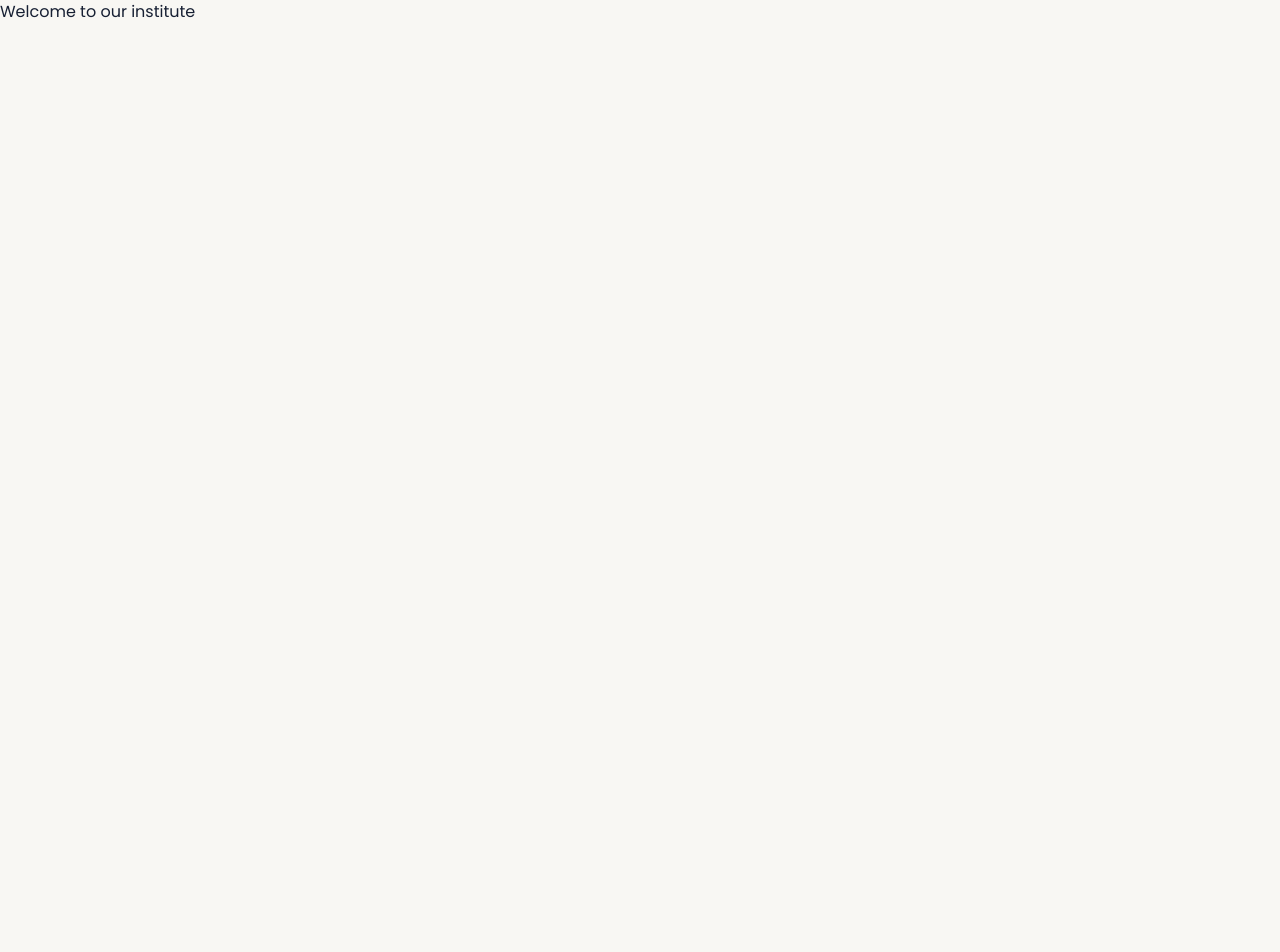
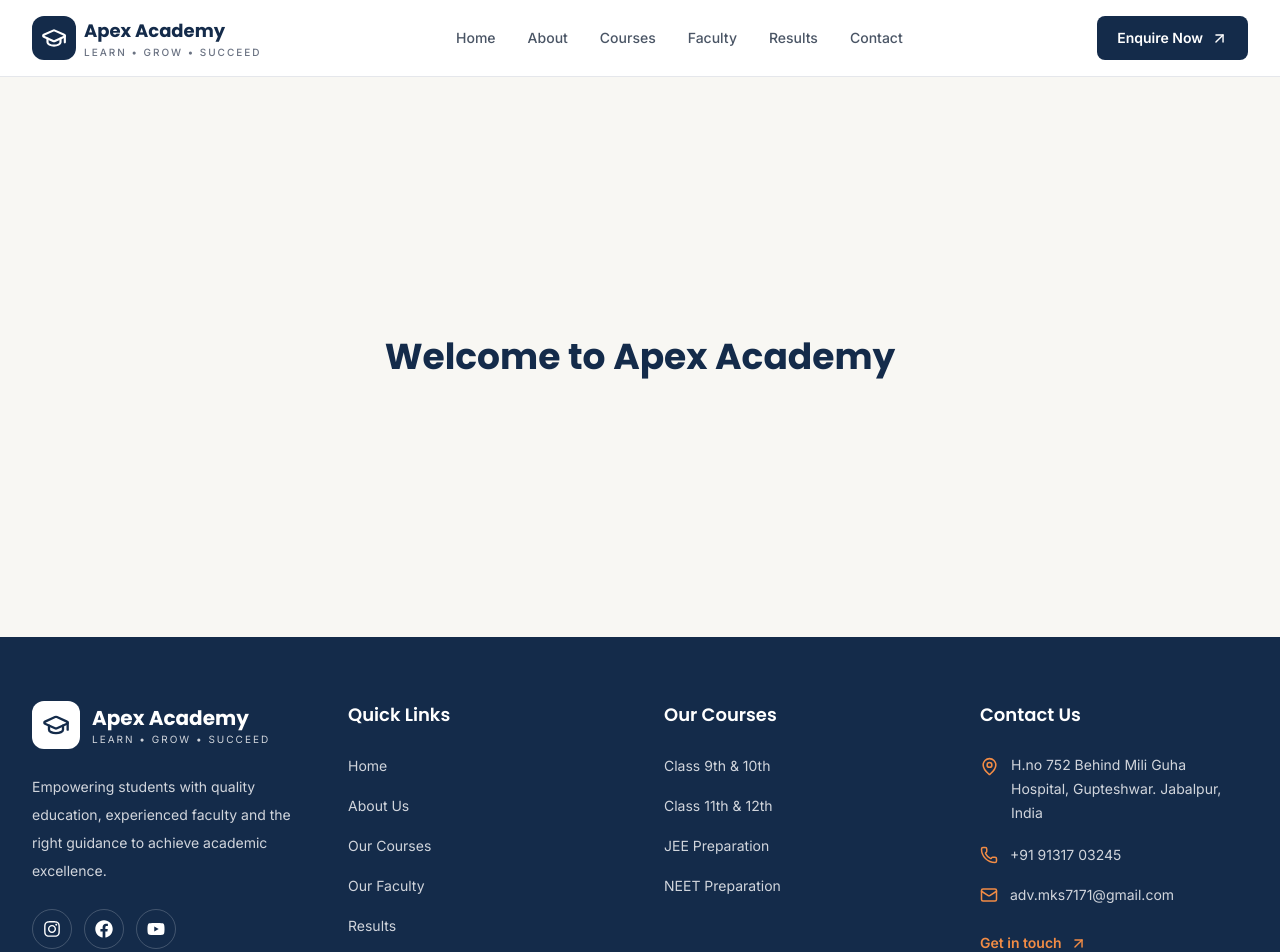
Before and after one commit to Suyash1505/coaching-institute, a Next.js app: page / in a window 1280 px wide. Shown: the top 952 px of the page. Before the commit the page ends 800 px from the top, so only its background shows below. Built offline with nearby package versions, Linux system fonts and the light colour scheme.

Commit message:
created footer component

```diff
--- a/app/page.js
+++ /dev/null
@@ -1,14 +0,0 @@
-import React from 'react'
-
-const page = () => {
-
-  return (
-    <div>
-      <h1 className="font-heading">
-        Welcome to our institute
-      </h1>
-    </div>
-  )
-}
-
-export default page
--- /dev/null
+++ b/app/page.jsx
@@ -0,0 +1,18 @@
+import Navbar from "@/components/layout/Navbar";
+import Footer from "@/components/layout/Footer";
+
+export default function Home() {
+  return (
+    <main>
+      <Navbar />
+
+      <section className="flex min-h-[70vh] items-center justify-center">
+        <h1 className="font-heading text-4xl font-bold text-[#142B4A]">
+          Welcome to Apex Academy
+        </h1>
+      </section>
+
+      <Footer />
+    </main>
+  );
+}
--- a/components/layout/Footer.jsx
+++ b/components/layout/Footer.jsx
@@ -0,0 +1,165 @@
+import Link from "next/link";
+
+import { GraduationCap, MapPin, Phone, Mail, ArrowUpRight } from "lucide-react";
+
+import { FaInstagram, FaFacebook, FaYoutube } from "react-icons/fa";
+
+const quickLinks = [
+    { name: "Home", href: "/" },
+    { name: "About Us", href: "/about" },
+    { name: "Our Courses", href: "/courses" },
+    { name: "Our Faculty", href: "/faculty" },
+    { name: "Results", href: "/results" },
+    { name: "Contact Us", href: "/contact" },
+];
+
+const courses = [
+    "Class 9th & 10th",
+    "Class 11th & 12th",
+    "JEE Preparation",
+    "NEET Preparation",
+];
+
+const Footer = () => {
+    return (
+        <footer className="bg-[#142B4A] text-white">
+            <div className="mx-auto grid max-w-7xl gap-12 px-6 py-16 md:grid-cols-2 lg:grid-cols-4 lg:px-8">
+                {/* Institute Information */}
+                <div>
+                    <Link href="/" className="mb-6 flex items-center gap-3">
+                        <div className="flex h-12 w-12 items-center justify-center rounded-xl bg-white text-[#142B4A]">
+                            <GraduationCap size={28} />
+                        </div>
+
+                        <div>
+                            <h2 className="font-heading text-xl font-bold">Apex Academy</h2>
+                            <p className="text-[10px] tracking-[2px] text-gray-300">
+                                LEARN • GROW • SUCCEED
+                            </p>
+                        </div>
+                    </Link>
+
+                    <p className="mb-6 max-w-xs text-sm leading-7 text-gray-300">
+                        Empowering students with quality education, experienced faculty and
+                        the right guidance to achieve academic excellence.
+                    </p>
+
+                    {/* Social Links */}
+                    <div className="flex items-center gap-3">
+                        {[FaInstagram, FaFacebook, FaYoutube].map((Icon, index) => (
+                            <a
+                                key={index}
+                                href="#"
+                                aria-label={["Instagram", "Facebook", "YouTube"][index]}
+                                target="_blank"
+                                rel="noopener noreferrer"
+                                className="flex h-10 w-10 items-center justify-center rounded-full border border-white/20 text-white transition-colors hover:bg-[#F28C45] hover:text-[#142B4A]"
+                            >
+                                <Icon size={18} />
+                            </a>
+                        ))}
+                    </div>
+                </div>
+
+                {/* Quick Links */}
+                <div>
+                    <h3 className="mb-6 font-heading text-lg font-semibold">
+                        Quick Links
+                    </h3>
+
+                    <ul className="space-y-4">
+                        {quickLinks.map((link) => (
+                            <li key={link.name}>
+                                <Link
+                                    href={link.href}
+                                    className="text-sm text-gray-300 transition-colors hover:text-[#F28C45]"
+                                >
+                                    {link.name}
+                                </Link>
+                            </li>
+                        ))}
+                    </ul>
+                </div>
+
+                {/* Courses */}
+                <div>
+                    <h3 className="mb-6 font-heading text-lg font-semibold">
+                        Our Courses
+                    </h3>
+
+                    <ul className="space-y-4">
+                        {courses.map((course) => (
+                            <li key={course}>
+                                <Link
+                                    href="/courses"
+                                    className="text-sm text-gray-300 transition-colors hover:text-[#F28C45]"
+                                >
+                                    {course}
+                                </Link>
+                            </li>
+                        ))}
+                    </ul>
+                </div>
+
+                {/* Contact Information */}
+                <div>
+                    <h3 className="mb-6 font-heading text-lg font-semibold">
+                        Contact Us
+                    </h3>
+
+                    <div className="space-y-5">
+                        <div className="flex items-start gap-3">
+                            <MapPin size={19} className="mt-1 shrink-0 text-[#F28C45]" />
+                            <p className="text-sm leading-6 text-gray-300">
+                                H.no 752 Behind Mili Guha Hospital, Gupteshwar. Jabalpur, India
+                            </p>
+                        </div>
+
+                        <a
+                            href="tel:+919131703245"
+                            className="flex items-center gap-3 text-sm text-gray-300 hover:text-[#F28C45]"
+                        >
+                            <Phone size={18} className="text-[#F28C45]" />
+                            +91 91317 03245
+                        </a>
+
+                        <a
+                            href="mailto:adv.mks7171@gmail.com"
+                            className="flex items-center gap-3 text-sm text-gray-300 hover:text-[#F28C45]"
+                        >
+                            <Mail size={18} className="text-[#F28C45]" />
+                            adv.mks7171@gmail.com
+                        </a>
+                    </div>
+
+                    <Link
+                        href="/contact"
+                        className="mt-7 inline-flex items-center gap-2 text-sm font-semibold text-[#F28C45] hover:text-white"
+                    >
+                        Get in touch
+                        <ArrowUpRight size={17} />
+                    </Link>
+                </div>
+            </div>
+
+            {/* Copyright */}
+            <div className="border-t border-white/15">
+                <div className="mx-auto flex max-w-7xl flex-col items-center justify-between gap-4 px-6 py-6 text-center text-xs text-gray-400 sm:flex-row lg:px-8">
+                    <p>©2026 Apex Academy. All rights reserved.</p>
+
+                    <div className="flex gap-6">
+                        <Link href="/privacy-policy" className="hover:text-white">
+                            Privacy Policy
+                        </Link>
+
+                        <Link href="/terms" className="hover:text-white">
+                            Terms & Conditions
+                        </Link>
+                    </div>
+                </div>
+            </div>
+        </footer>
+    );
+};
+
+export default Footer;
--- a/package.json
+++ b/package.json
@@ -16,6 +16,7 @@
     "next": "16.4.3",
     "react": "19.3.0",
     "react-dom": "19.3.0",
+    "react-icons": "^5.7.0",
     "shadcn": "^4.23.0",
     "tw-animate-css": "^1.4.0"
   },
```
Also changed, not shown: 1 other file (tests, documents, lock files or other folders).
